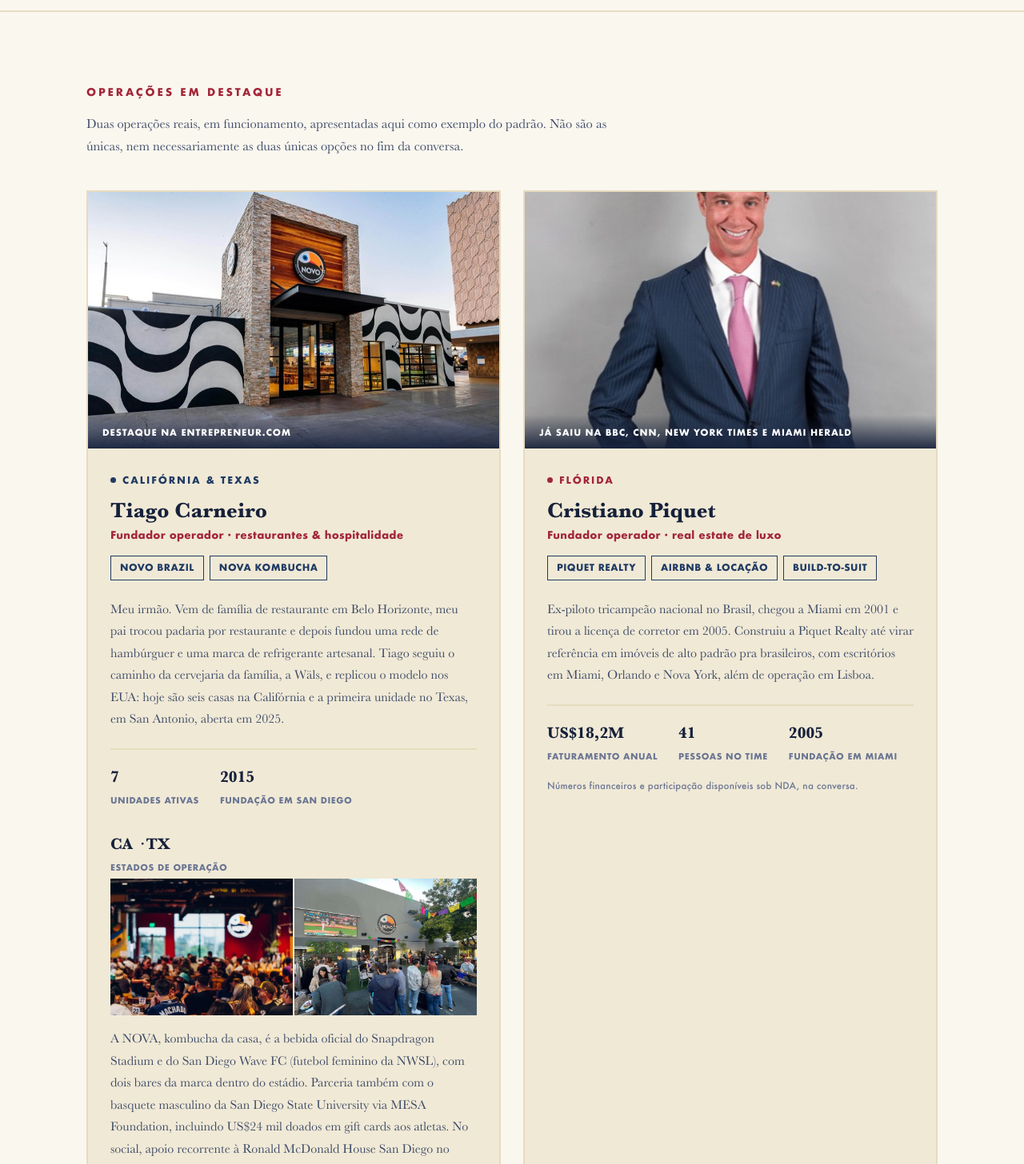
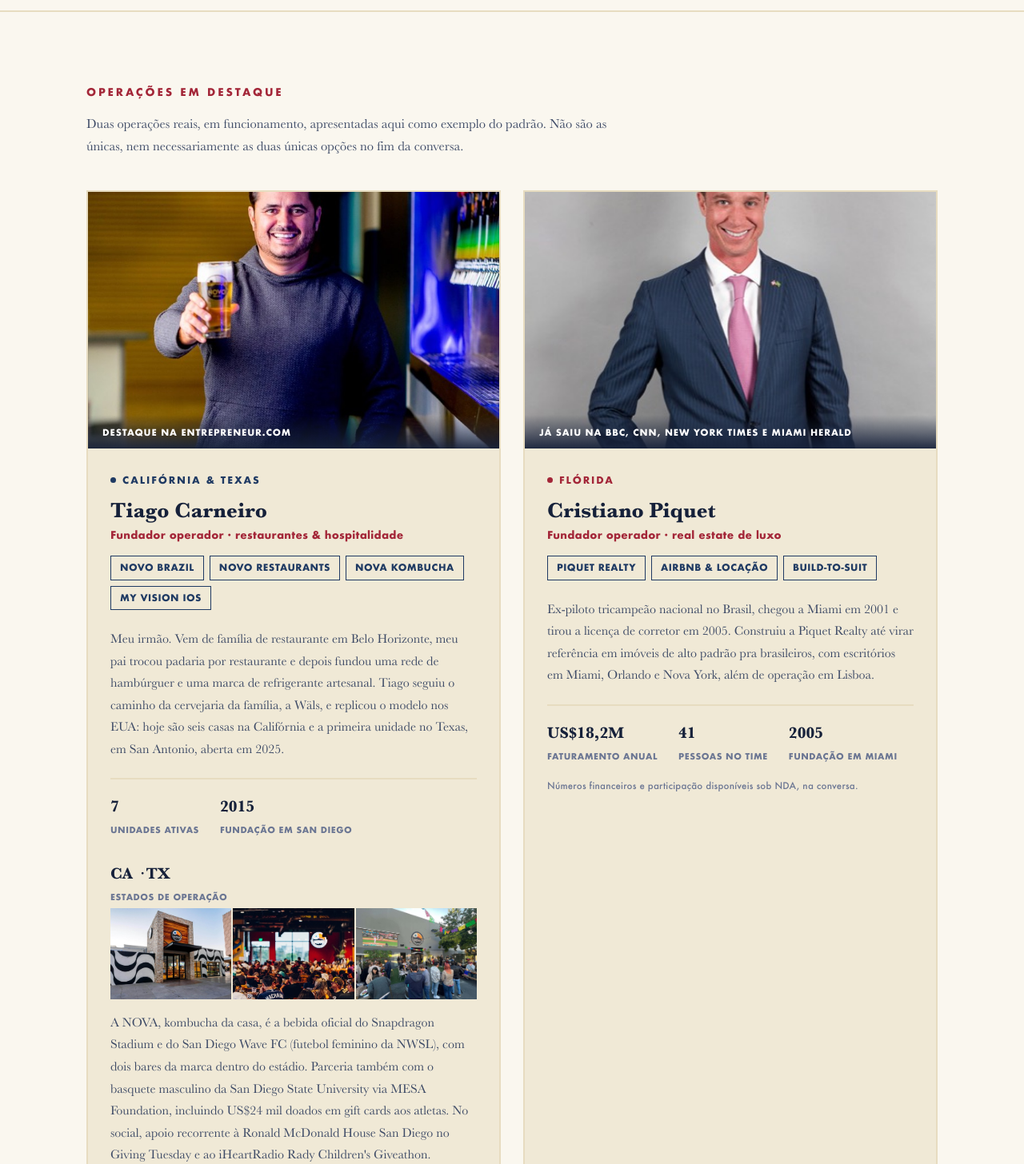
Before and after one commit to zepedrascarneiro/-Josefelipe-, a React (Vite) app: page /usa in a window 1280 px wide. Shown: the part 3257-4713 px from the top of the page at 80% size. Built offline with nearby package versions, Linux system fonts and the light colour scheme.

Commit message:
feat: foto real de Tiago Carneiro e tags de negócio completas
Foto com crédito da Coronado Times (cortesia Novo Brazil Brewing),
identidade confirmada via legenda e LinkedIn. Adiciona Novo Restaurants
e My Vision iOS às tags do card, move a fachada pro proof-strip.

```diff
--- a/src/pages/UsaPage.css
+++ b/src/pages/UsaPage.css
@@ -101,7 +101,7 @@
 .usa-page .op .stat span { font-family: var(--label); font-weight: 700; font-size: 10.5px; letter-spacing: .05em; text-transform: uppercase; color: var(--faint); }
 .usa-page .op .asterisk { font-family: var(--label); font-size: 11.5px; letter-spacing: .02em; color: var(--faint); margin-top: 16px; }
 .usa-page .ops-more { font-family: var(--label); font-weight: 700; font-size: 13px; letter-spacing: .04em; color: var(--faint); margin-top: 28px; text-align: center; }
-.usa-page .proof-strip { display: grid; grid-template-columns: 1fr 1fr; gap: 2px; margin-top: 2px; }
+.usa-page .proof-strip { display: grid; grid-template-columns: repeat(3, 1fr); gap: 2px; margin-top: 2px; }
 .usa-page .proof-strip img { aspect-ratio: 4/3; object-fit: cover; }
 
 .usa-page .benefits { display: grid; grid-template-columns: 1fr 1fr; border-top: 2px solid var(--paper-3); border-left: 2px solid var(--paper-3); margin-top: 40px; }
--- a/src/pages/UsaPage.jsx
+++ b/src/pages/UsaPage.jsx
@@ -318,14 +318,14 @@ export default function UsaPage() {
           <div className="ops">
             <div className="op west">
               <div className="op-media">
-                <img src="/usa/novo-mission-valley.jpg" alt="Fachada da Novo Brazil, San Diego" loading="lazy" />
+                <img src="/usa/tiago-carneiro.jpg" alt="Tiago Carneiro, fundador da Novo Brazil" loading="lazy" />
                 <p className="press">Destaque na Entrepreneur.com</p>
               </div>
               <div className="op-body">
                 <p className="op-tag"><span className="dot" />Califórnia &amp; Texas</p>
                 <h3>Tiago Carneiro</h3>
                 <p className="role">Fundador operador · restaurantes &amp; hospitalidade</p>
-                <div><span className="biz">Novo Brazil</span><span className="biz">Nova Kombucha</span></div>
+                <div><span className="biz">Novo Brazil</span><span className="biz">Novo Restaurants</span><span className="biz">Nova Kombucha</span><span className="biz">My Vision iOS</span></div>
                 <p className="desc">Meu irmão. Vem de família de restaurante em Belo Horizonte, meu pai trocou padaria por restaurante e depois fundou uma rede de hambúrguer e uma marca de refrigerante artesanal. Tiago seguiu o caminho da cervejaria da família, a Wäls, e replicou o modelo nos EUA: hoje são seis casas na Califórnia e a primeira unidade no Texas, em San Antonio, aberta em 2025.</p>
                 <div className="stats">
                   <div className="stat"><b>7</b><span>Unidades ativas</span></div>
@@ -333,6 +333,7 @@ export default function UsaPage() {
                   <div className="stat"><b>CA · TX</b><span>Estados de operação</span></div>
                 </div>
                 <div className="proof-strip">
+                  <img src="/usa/novo-mission-valley.jpg" alt="Fachada da Novo Brazil, Mission Valley" loading="lazy" />
                   <img src="/usa/novo-otay.jpg" alt="Salão lotado numa unidade da Novo Brazil" loading="lazy" />
                   <img src="/usa/novo-eastlake.jpg" alt="Pátio externo com música ao vivo numa unidade da Novo Brazil" loading="lazy" />
                 </div>
```
Also changed, not shown: public/usa/tiago-carneiro.jpg (added).
